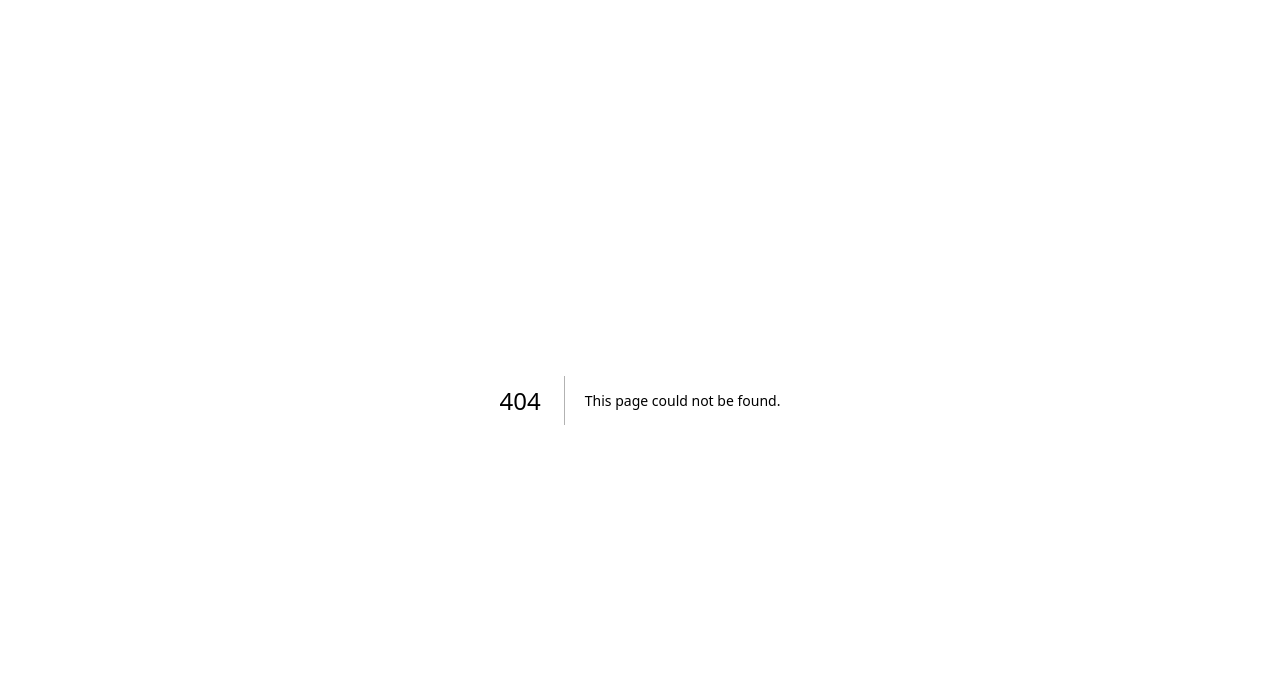
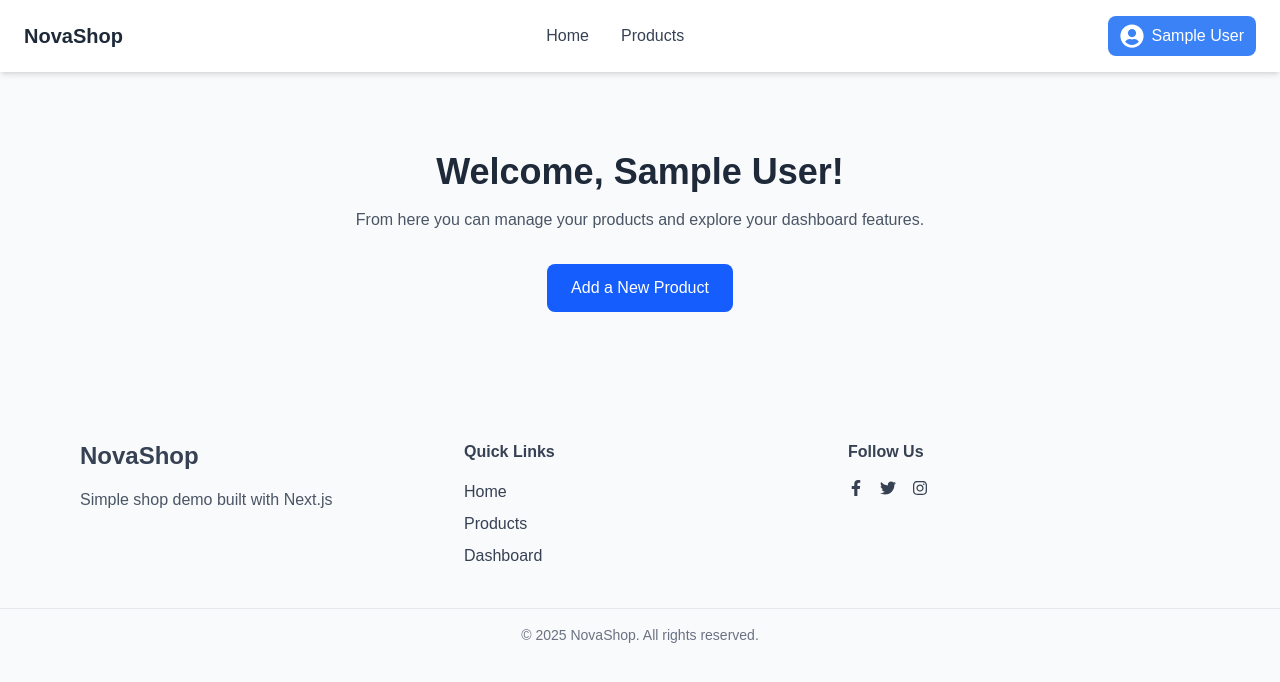
Before and after one commit to hurayrakhan/Nova_Shop, a Next.js app: page /dashboard in a window 1280 px wide. Before the commit this address had no page. Shown: the top 682 px of the page. Built offline with nearby package versions, Linux system fonts and the light colour scheme; no server answers; sample sign-in values are in the browser's storage.

Commit message:
added dashboard

```diff
--- a/src/app/dashboard/add-product/page.js
+++ b/src/app/dashboard/add-product/page.js
@@ -71,7 +71,7 @@ export default function AddProductPage() {
   return (
     <div>
       <Navbar />
-      <main className="max-w-md mx-auto mt-10 p-6 bg-white rounded-xl shadow-lg">
+      <main className="max-w-md mx-auto my-10 p-6 bg-white rounded-xl shadow-lg">
         <h1 className="text-2xl font-bold mb-6 text-gray-800">Add Product</h1>
 
         {success && (
--- /dev/null
+++ b/src/app/dashboard/page.js
@@ -0,0 +1,49 @@
+"use client";
+
+import { useSession } from "next-auth/react";
+import { useRouter } from "next/navigation";
+import Navbar from "@/app/components/Navbar";
+import Footer from "@/app/components/Footer";
+import Link from "next/link";
+import { useEffect } from "react";
+
+export default function DashboardPage() {
+  const { data: session, status } = useSession();
+  const router = useRouter();
+
+  useEffect(() => {
+    if (status === "unauthenticated") {
+      router.push("/login");
+    }
+  }, [status, router]);
+
+  if (status === "loading") {
+    return (
+      <div className="flex items-center justify-center h-screen">
+        <p className="text-gray-600">Loading...</p>
+      </div>
+    );
+  }
+
+  return (
+    <div>
+      <Navbar />
+      <main className="max-w-4xl mx-auto py-20 px-4 text-center">
+        <h1 className="text-4xl font-bold mb-4 text-gray-800">
+          Welcome, {session?.user?.name || "User"}!
+        </h1>
+        <p className="text-gray-600 mb-8">
+          From here you can manage your products and explore your dashboard features.
+        </p>
+
+        <Link
+          href="/dashboard/add-product"
+          className="inline-block bg-blue-600 text-white px-6 py-3 rounded-lg hover:bg-blue-700 transition"
+        >
+          Add a New Product
+        </Link>
+      </main>
+      <Footer />
+    </div>
+  );
+}
```
